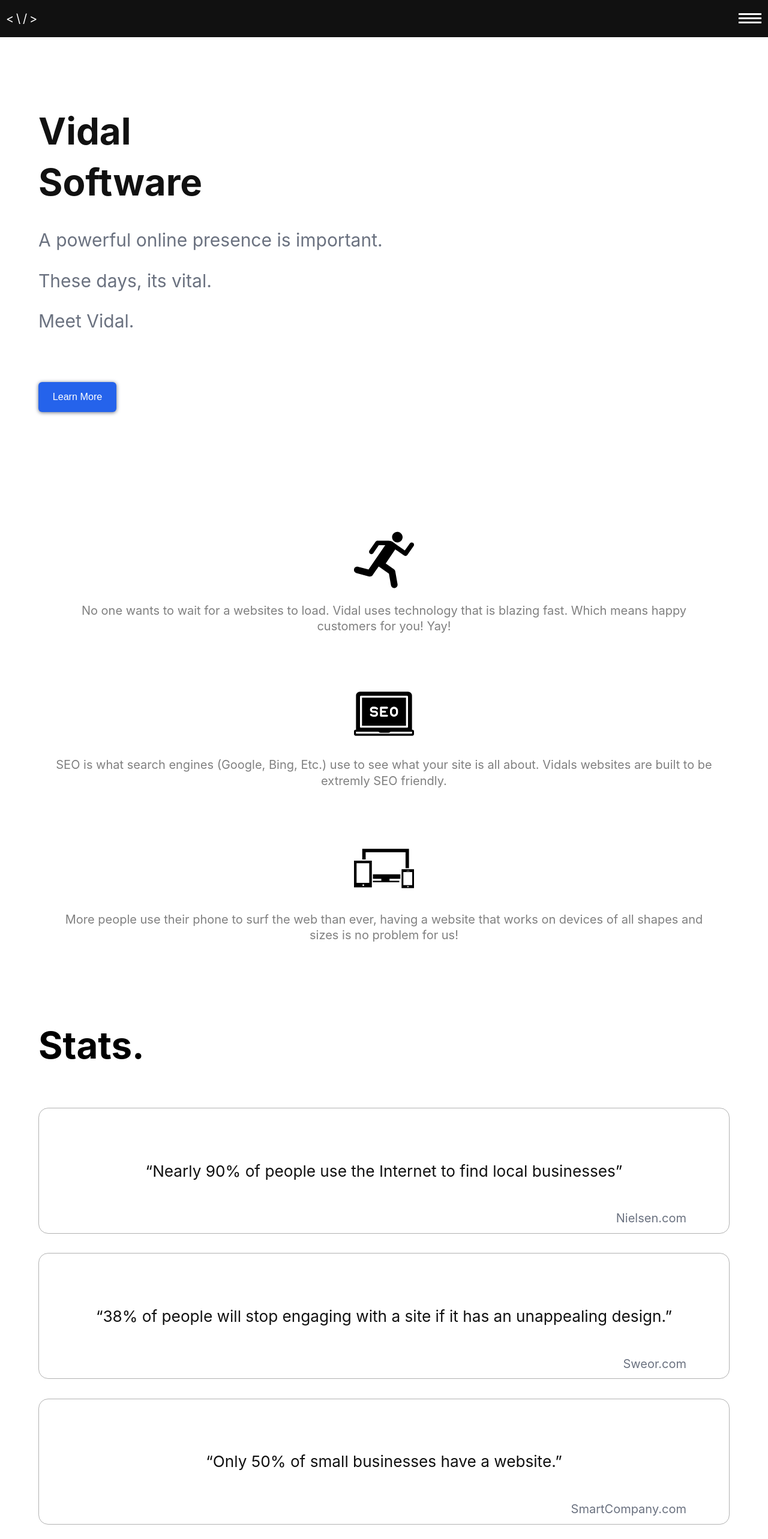
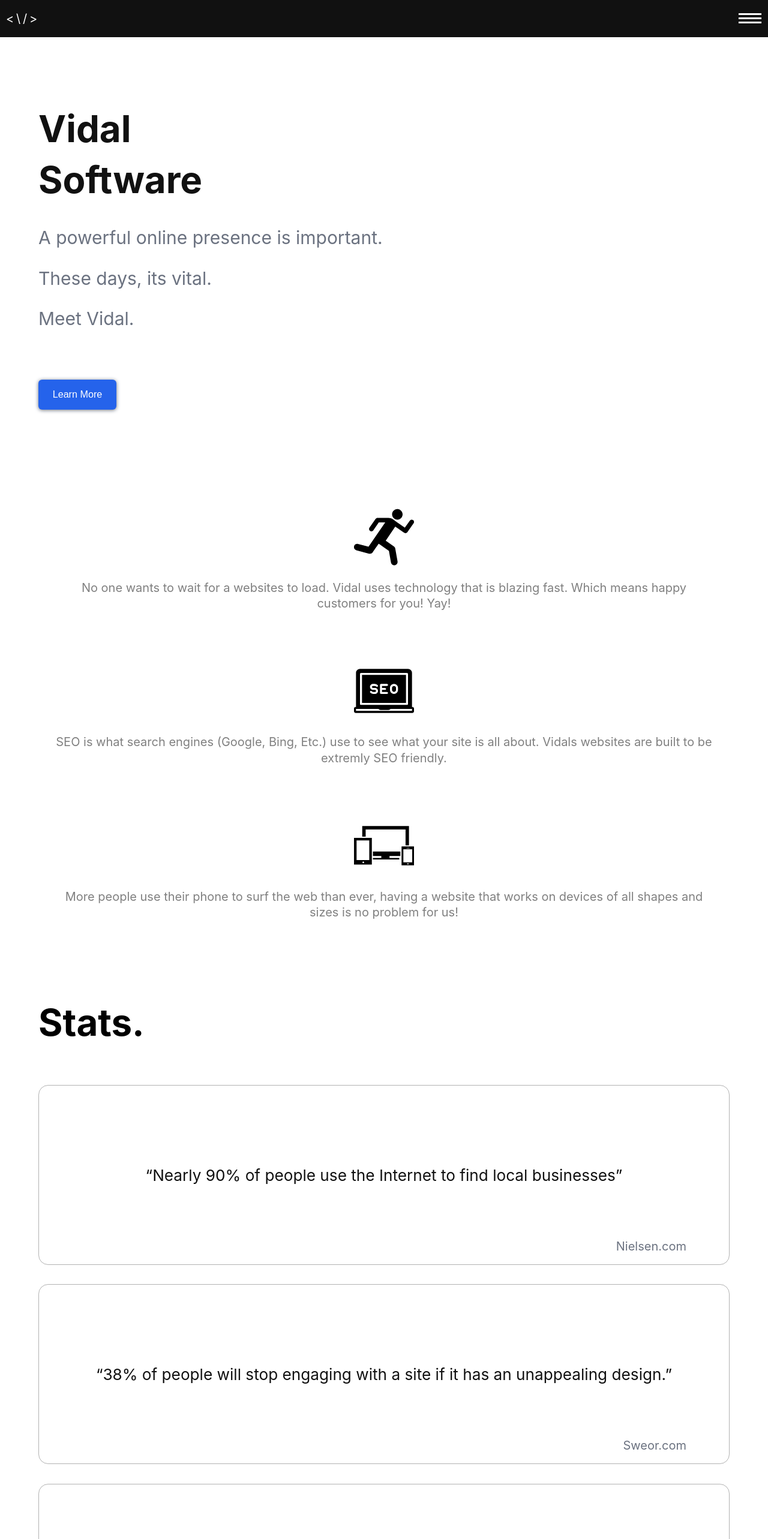
Before and after one commit to raglandc/vidal-production, a Next.js app: page / in a window 1280 px wide. Shown: the top 2566 px of the page at 60% size. Built offline with nearby package versions, Linux system fonts and the light colour scheme.

Commit message:
work on banner section and stats card styles

```diff
--- a/components/sectionComponents/StatsCard.module.css
+++ b/components/sectionComponents/StatsCard.module.css
@@ -1,10 +1,10 @@
 .card {
   width: 100%;
-  min-height: 21rem;
+  min-height: 30rem;
   border-radius: 1.618rem;
   border: 1px solid rgba(17, 17, 17, 0.322);
   margin: 1.618rem auto;
-  padding: 0 3rem;
+  padding: 0 2.5rem;
   text-align: center;
 
   position: relative;
--- a/components/sections/HomePageSections/BannerSection.module.css
+++ b/components/sections/HomePageSections/BannerSection.module.css
@@ -1,7 +1,6 @@
 .container {
-  min-height: 95vh;
+  height: 94vh;
   width: 100%;
-  margin: 0 0 3rem 0;
   display: flex;
   flex-direction: column;
   justify-content: center;
```
